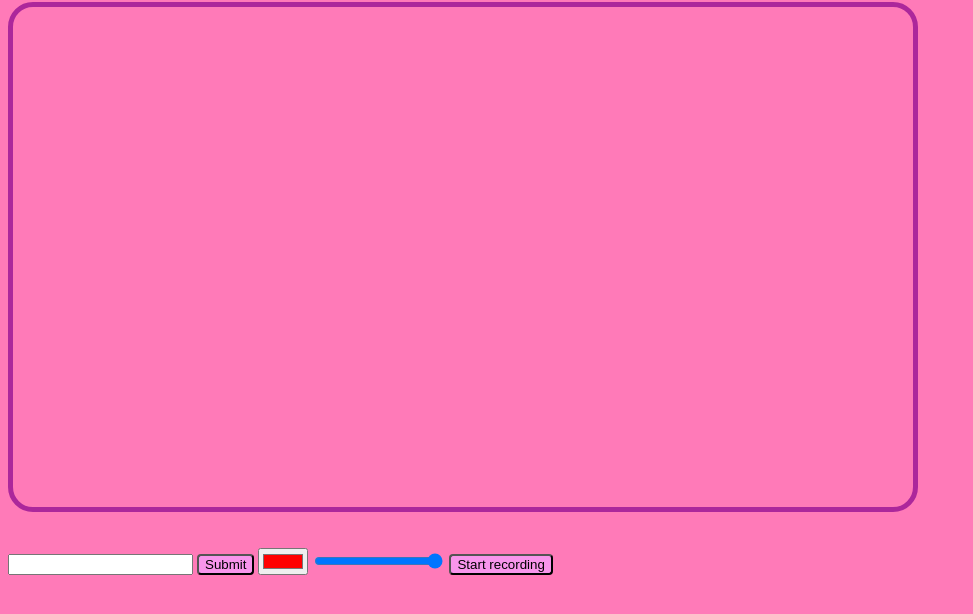
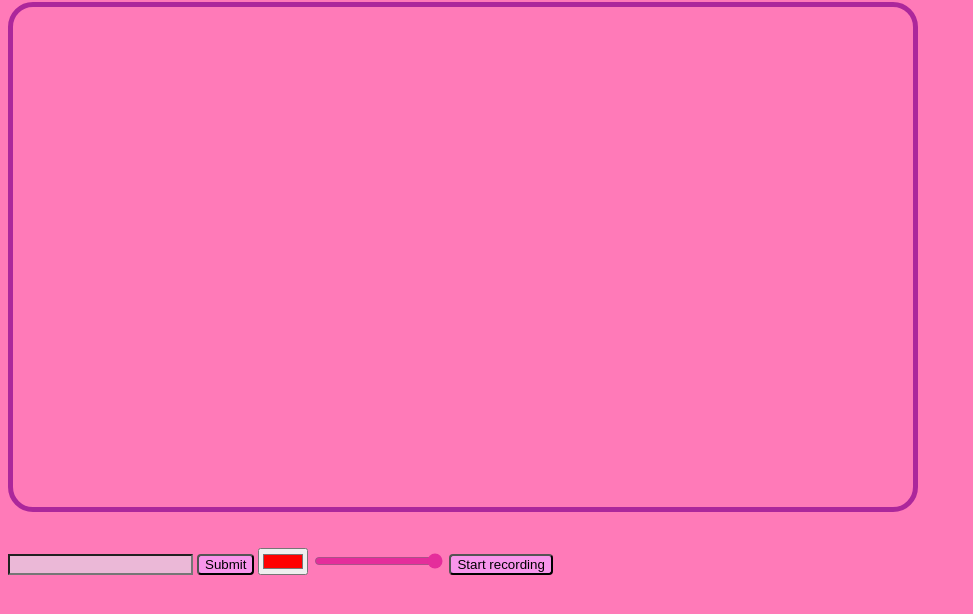
Before and after one commit to Sushmita-Jacob/oscillart, a plain HTML site: page index.html in a window 1280 px wide. Shown: the part 78-692 px from the top of the page, without its empty margins (0-973 px from the left). Drawn offline with Linux system fonts and the light colour scheme.

Commit message:
Minor styling changes

```diff
--- a/style.css
+++ b/style.css
@@ -5,6 +5,14 @@
     height: 500px;
     width: 900px;
     margin-bottom: 2em;
+}
+
+#input {
+    background-color: rgb(235, 184, 215);
+}
+
+#vol-slider {
+    accent-color: rgb(229, 45, 155);
 }
 
 #container {
```
